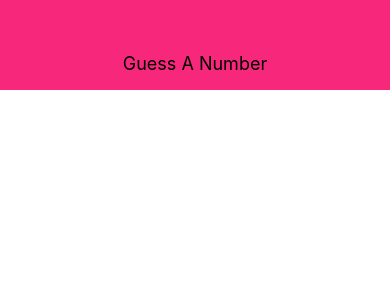
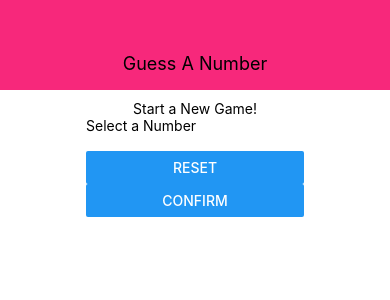
Before and after one commit to jakrim/guessNumberApp, a React Native app: screen / in a window 390 px wide. Shown: the top 300 px of the page. Built offline with nearby package versions, Linux system fonts and the light colour scheme.

Commit message:
Structure StartGameScreen

```diff
--- a/App.js
+++ b/App.js
@@ -1,11 +1,13 @@
 import React from 'react';
 import { StyleSheet, View } from 'react-native';
 import Header from './components/Header';
+import StartGameScreen from './screens/StartGameScreen';
 
 export default function App() {
   return (
     <View style={styles.screen}>
       <Header title='Guess A Number' />
+      <StartGameScreen />
     </View>
   );
 }
--- /dev/null
+++ b/screens/StartGameScreen.js
@@ -0,0 +1,32 @@
+import React from 'react';
+import { View, StyleSheet, Text, TextInput, Button } from 'react-native';
+
+const StartGameScreen = props => {
+  return (
+    <View style={styles.screen}>
+      <Text style={styles.title}>Start a New Game!</Text>
+      <View style={styles.inputContainer}>
+        <Text>Select a Number</Text>
+        <TextInput />
+        <View style={styles.buttonContainer}>
+          <Button title='Reset' onPress={() => {}} />
+          <Button title='Confirm' onPress={() => {}} />
+        </View>
+      </View>
+    </View>
+  );
+};
+
+const styles = StyleSheet.create({
+  screen: {
+    flex: 1,
+    padding: 10,
+    alignItems: 'center',
+    justifyContent: 'flex-start' //Default styling for flex: column
+  },
+  title: {},
+  inputContainer: {},
+  buttonContainer: {}
+});
+
+export default StartGameScreen;
```
